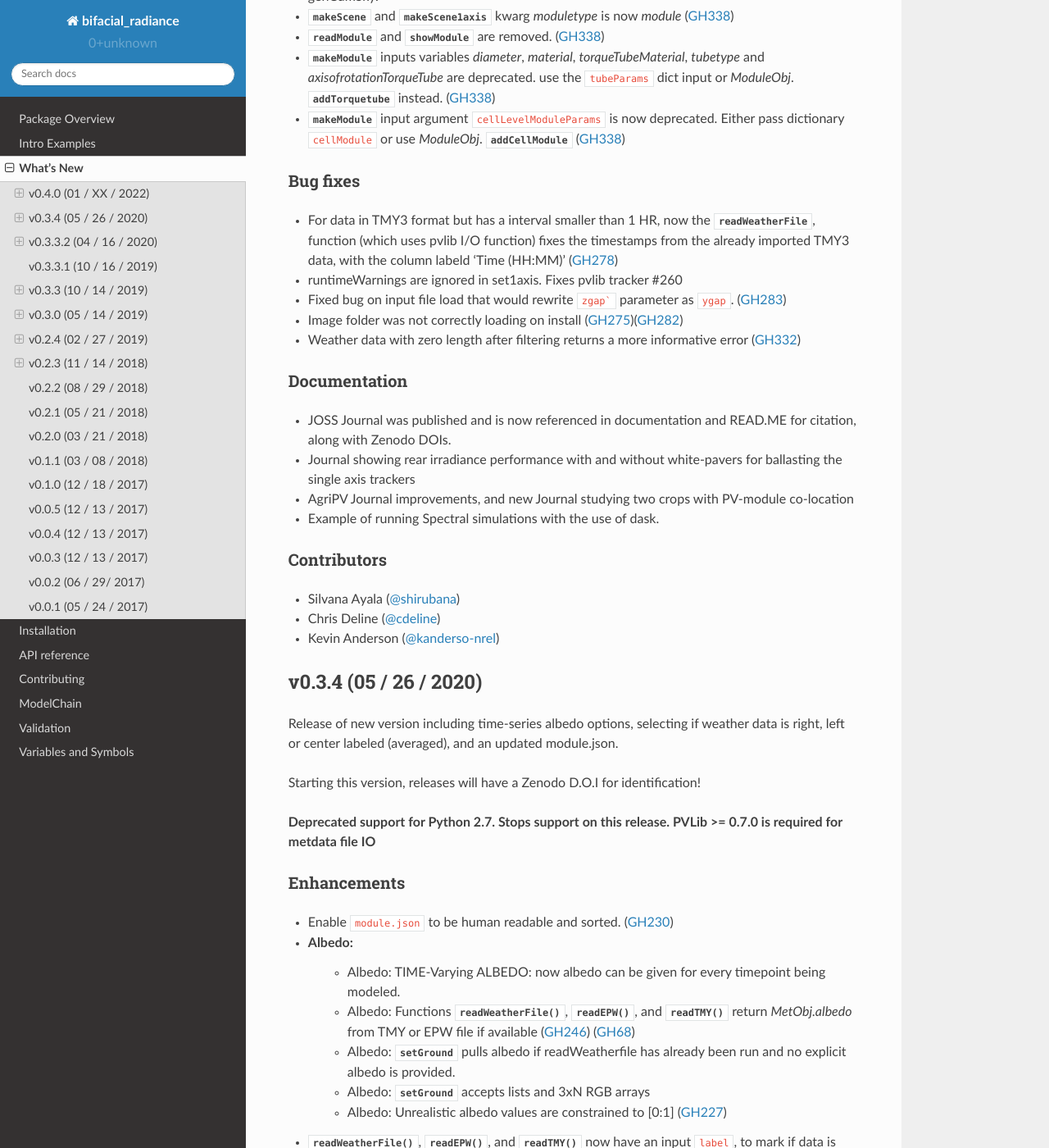
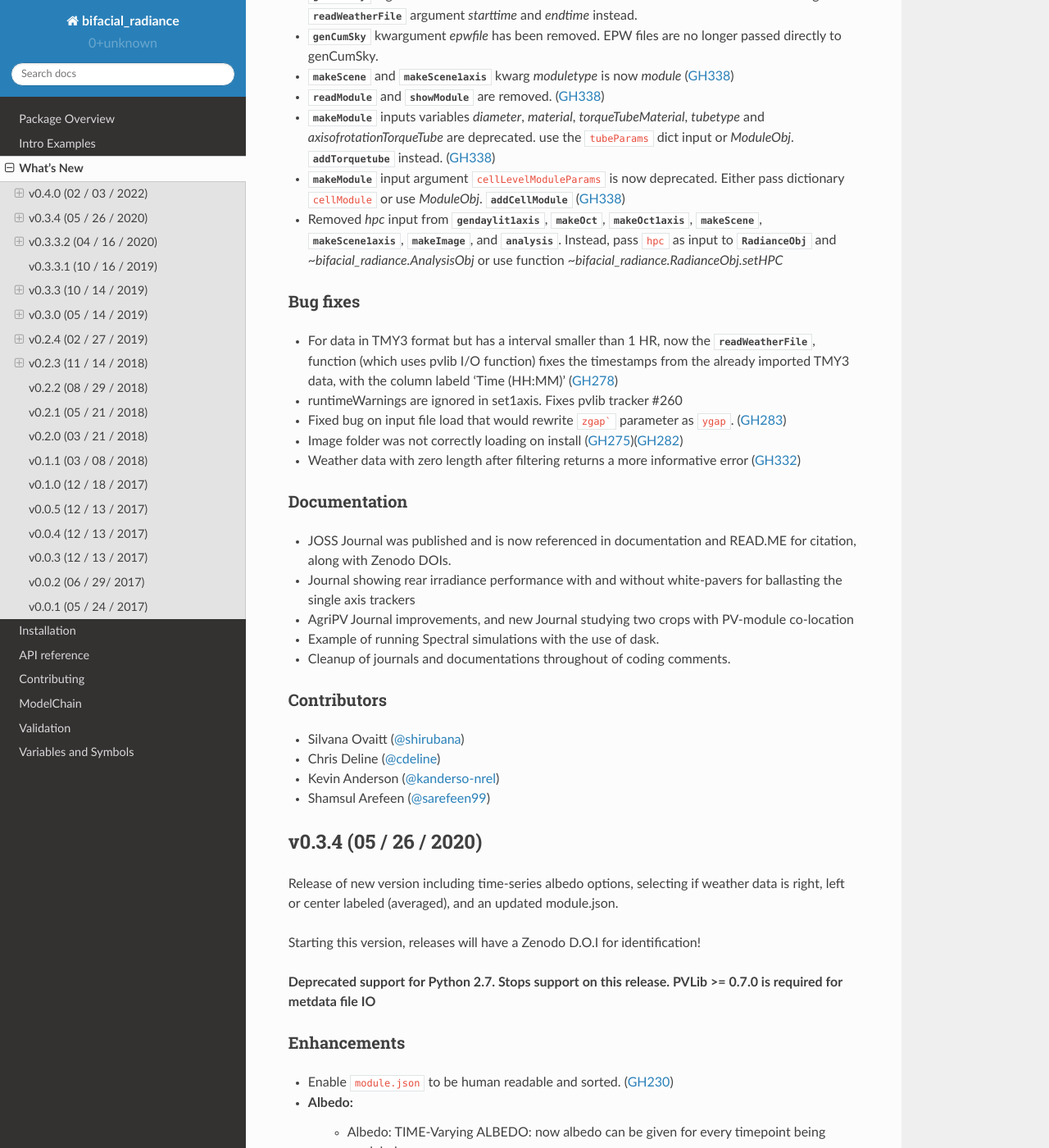
Before and after one commit to NREL/bifacial_radiance, a Sphinx documentation site: the page built from docs/sphinx/source/whatsnew.rst, in a window 1280 px wide and 1400 px high, scrolled down 2266 px. Shown: the whole window at 82% size. Built offline with Sphinx 7.4.7 and the Read the Docs theme 2.0.0, drawn with Linux system fonts in a browser that asks for light colours; some of the changed text lies outside the part shown.

Commit message:
update Whatsnew v0.4.0.rst

```diff
--- a/docs/sphinx/source/whatsnew/v0.4.0.rst
+++ b/docs/sphinx/source/whatsnew/v0.4.0.rst
@@ -1,6 +1,6 @@
 .. _whatsnew_0400:
 
-v0.4.0 (01 / XX / 2022)
+v0.4.0 (02 / 03 / 2022)
 ------------------------
 Release of new version including new spectral property class, object-oriented ModuleObj
 class and other improvements for more seamless use with dask and paralellization.
@@ -29,6 +29,7 @@
 * :py:class:`~bifacial_radiance.RadianceObj.makeOct1axis` input argument ``singleindex`` must now take the format of 'YYYY-MM-DD_HHMM'.
 * :py:class:`~bifacial_radiance.AnalysisObj.moduleAnalysis` input arguments added: ``sensorsx``,  ``modscanfront``, ``modscanback``, ``relative``.
 * :py:class:`~bifacial_radiance.AnalysisObj.analysis` function has boolean input ``RGB`` to enable spectral simulations
+* :py:class:`~bifacial_radiance.RadianceObj` and `~bifacial_radiance.AnalysisObj` objects now have an input argument for ``hpc`` as boolean. hpc is true makes so that file reading waits longer to account for parallelization timing, and to not update to the central .json Module file while on parallelization.
 
 
 Enhancements
@@ -61,6 +62,7 @@
 * :py:class:`~bifacial_radiance.SceneObj.readModule` and :py:class:`~bifacial_radiance.SceneObj.showModule` are removed. (:pull:`338`)
 * :py:class:`~bifacial_radiance.RadianceObj.makeModule` inputs variables `diameter`, `material`, `torqueTubeMaterial`, `tubetype` and `axisofrotationTorqueTube` are deprecated.  use the ``tubeParams`` dict input or `ModuleObj`. :py:class:`~bifacial_radiance.ModuleObj.addTorquetube` instead. (:pull:`338`)
 * :py:class:`~bifacial_radiance.RadianceObj.makeModule` input argument ``cellLevelModuleParams`` is now deprecated.  Either pass dictionary ``cellModule`` or use `ModuleObj`. :py:class:`~bifacial_radiance.ModuleObj.addCellModule` (:pull:`338`)
+* Removed `hpc` input from :py:class:`~bifacial_radiance.RadianceObj.gendaylit1axis`, :py:class:`~bifacial_radiance.RadianceObj.makeOct`, :py:class:`~bifacial_radiance.RadianceObj.makeOct1axis`, :py:class:`~bifacial_radiance.RadianceObj.makeScene`, :py:class:`~bifacial_radiance.RadianceObj.makeScene1axis`, :py:class:`~bifacial_radiance.AnalysisObj.makeImage`, and :py:class:`~bifacial_radiance.AnalysisObj.analysis`. Instead, pass ``hpc`` as input to :py:class:`~bifacial_radiance.RadianceObj` and `~bifacial_radiance.AnalysisObj` or use function `~bifacial_radiance.RadianceObj.setHPC`
 
 Bug fixes
 ~~~~~~~~~
@@ -78,10 +80,12 @@
 * Journal showing rear irradiance performance with and without white-pavers for ballasting the single axis trackers
 * AgriPV Journal improvements, and new Journal studying two crops with PV-module co-location
 * Example of running Spectral simulations with the use of dask.
+* Cleanup of journals and documentations throughout of coding comments.
 
 
 Contributors
 ~~~~~~~~~~~~
-* Silvana Ayala (:ghuser:`shirubana`)
+* Silvana Ovaitt (:ghuser:`shirubana`)
 * Chris Deline (:ghuser:`cdeline`)
 * Kevin Anderson (:ghuser:`kanderso-nrel`)
+* Shamsul Arefeen (:ghuser:`sarefeen99`)
```
